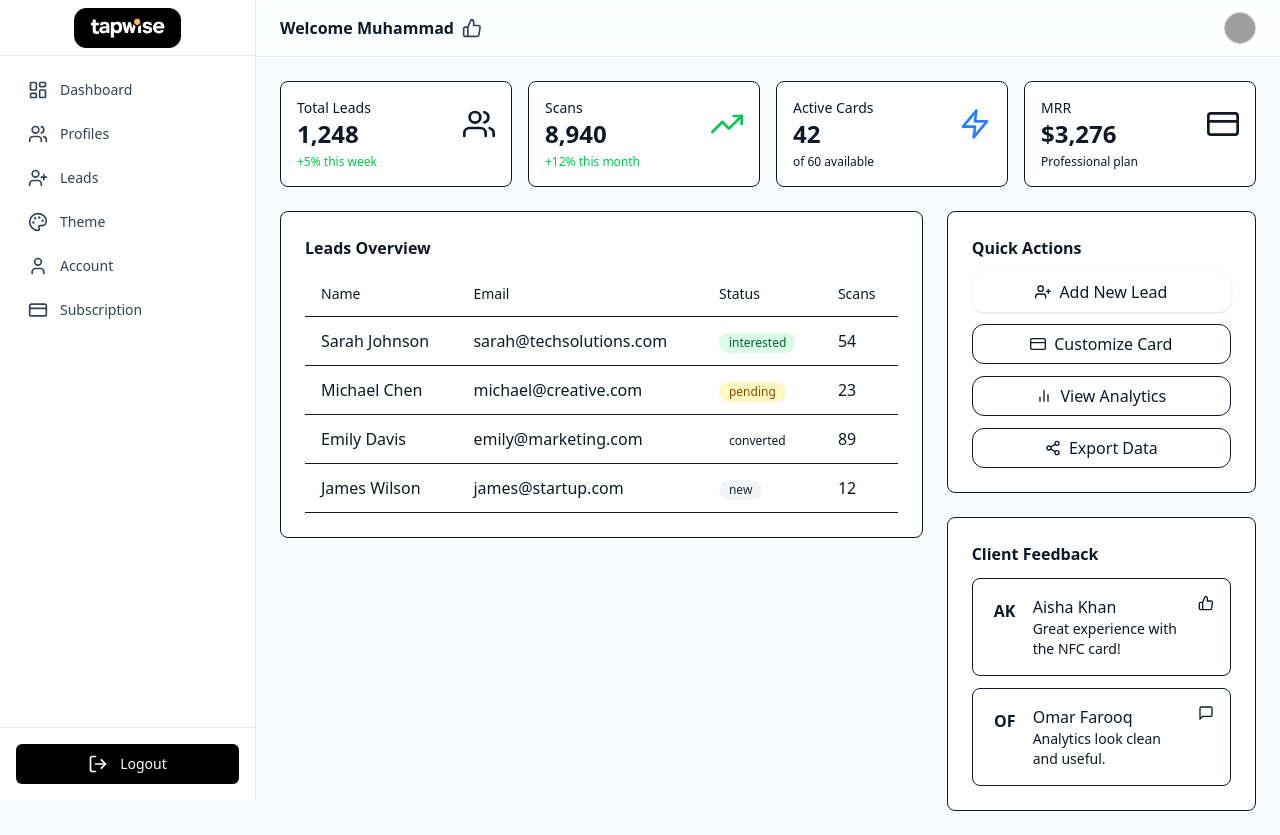
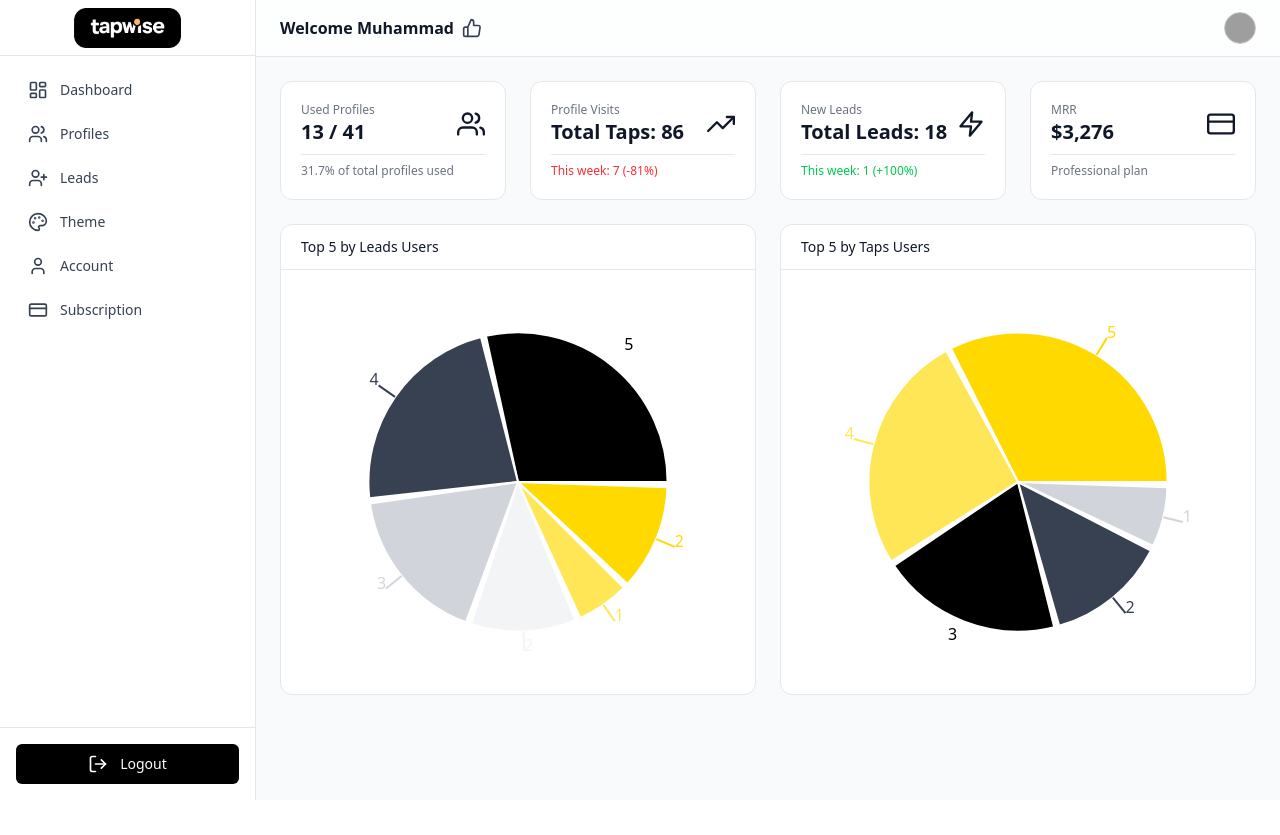
Before and after one commit to iahmadiqbal/TAPWISE-DASHBOARD, a Next.js app: page / in a window 1280 px wide. After the commit the page ends 800 px from the top, so only its background shows below. Built offline with nearby package versions, Linux system fonts and the light colour scheme; grey boxes are pictures that could not be loaded.

Commit message:
dashboard component updated

```diff
--- a/package.json
+++ b/package.json
@@ -9,10 +9,12 @@
     "lint": "eslint"
   },
   "dependencies": {
+    "chart.js": "^4.5.0",
     "next": "15.5.0",
     "react": "19.1.0",
     "react-dom": "19.1.0",
-    "react-icons": "^5.5.0"
+    "react-icons": "^5.5.0",
+    "recharts": "^3.1.2"
   },
   "devDependencies": {
     "@eslint/eslintrc": "^3",
--- a/src/app/globals.css
+++ b/src/app/globals.css
@@ -5,17 +5,18 @@
     /* Dashboard brand Colors */
     --bg-tapwise-yellow: #FFD900;
     --tapwise-yellow-hover: #ffe657;
-    --tapwise-black: #1E1E1E;
+    --tapwise-black: ##0C0B0B;
     --tapwise-gray: #6B7280;
     --tapwise-border: #C2C2C2;
     --text-color: #22C55E;
     --text-tapwise-yellow: #FFD900;
 
+
     /* Dashboard font  */
     --default-font-family: ui-sans-serif, system-ui, -apple-system, BlinkMacSystemFont, "Segoe UI", Roboto, "Helvetica Neue", Arial, "Noto Sans", sans-serif, "Apple Color Emoji", "Segoe UI Emoji", "Segoe UI Symbol", "Noto Color Emoji";
   }
 
-   /* Apply font to whole body  */
+   /* Apply font to whole body default font family */
   body {
     font-family: var(--default-font-family);
   }
--- a/src/components/dashboard/page.jsx
+++ b/src/components/dashboard/page.jsx
@@ -1,247 +1,173 @@
 "use client";
 
-import React from "react";
-import {
-  FiUsers,
-  FiTrendingUp,
-  FiZap,
-  FiCreditCard,
-  FiUserPlus,
-  FiBarChart2,
-  FiShare2,
-  FiThumbsUp,
-  FiMessageSquare,
-} from "react-icons/fi";
+import React, { useMemo } from "react";
+import { FiUsers, FiTrendingUp, FiZap, FiCreditCard } from "react-icons/fi";
+import { Pie, PieChart, ResponsiveContainer } from "recharts";
 
-/* ---------- Stats Cards ---------- */
-const StatsCards = () => (
-  <div className="grid grid-cols-1 sm:grid-cols-2 lg:grid-cols-4 gap-4">
-    <div className="border border-border rounded-lg bg-white shadow-soft hover:shadow-medium transition-shadow p-4">
-      <div className="flex items-center justify-between">
-        <div className="bg-color-ahmad">
-          <p
-            className="text-sm text-tapwise-gray"
-            style={{ color: "var(--color-tapwise-yellow)" }}
-          >
-            Total Leads
+const DashboardComponents = () => {
+  const { yellow, yellowHover, black, darkGray, gray100, gray200 } =
+    useMemo(() => {
+      if (typeof window === "undefined") {
+        return {
+          yellow: "#FFD900",
+          yellowHover: "#FFE657",
+          black: "#1E1E1E",
+          darkGray: "#374151",
+          gray100: "#F3F4F6",
+          gray200: "#D1D5DB",
+        };
+      }
+      const css = getComputedStyle(document.documentElement);
+      return {
+        yellow: css.getPropertyValue("--bg-tapwise-yellow").trim() || "#FFD900",
+        yellowHover:
+          css.getPropertyValue("--tapwise-yellow-hover").trim() || "#FFE657",
+        black: css.getPropertyValue("--tapwise-black").trim() || "#1E1E1E",
+        darkGray: "#374151",
+        gray100: "#F3F4F6",
+        gray200: "#D1D5DB",
+      };
+    }, []);
+
+  // 🔹 Left Chart: Now has an extra slice with value 2
+  const leadsTop5 = [
+    { name: "Muhammad Ali", value: 5, fill: black },
+    { name: "Sarah J.", value: 4, fill: darkGray },
+    { name: "Michael C.", value: 3, fill: gray200 },
+    { name: "Ayesha K.", value: 2, fill: gray100 },
+    { name: "John S.", value: 1, fill: yellowHover },
+    { name: "Extra User", value: 2, fill: yellow }, // 🔥 Added this slice
+  ];
+
+  const tapsTop5 = [
+    { name: "Tech Corp", value: 5, fill: yellow },
+    { name: "Design Co.", value: 4, fill: yellowHover },
+    { name: "Marketing Pro", value: 3, fill: black },
+    { name: "Creative Studio", value: 2, fill: darkGray },
+    { name: "Blue Ocean", value: 1, fill: gray200 },
+  ];
+
+  return (
+    <div className="space-y-6">
+      {/* 🔹 Stats Boxes (unchanged) */}
+      <div className="grid grid-cols-1 sm:grid-cols-2 lg:grid-cols-4 gap-6">
+        <div className="rounded-xl p-5 border border-gray-200 bg-white shadow-soft hover:shadow-medium transition-shadow">
+          <div className="flex items-center justify-between border-b border-gray-200 pb-2 mb-2">
+            <div>
+              <p className="text-xs text-[var(--tapwise-gray)]">
+                Used Profiles
+              </p>
+              <p className="text-xl font-bold text-[var(--tapwise-black)]">
+                13 / 41
+              </p>
+            </div>
+            <FiUsers className="h-7 w-7 text-tapwise-yellow" />
+          </div>
+          <p className="text-xs text-[var(--tapwise-gray)]">
+            31.7% of total profiles used
           </p>
-          <p className="text-2xl font-bold text-ahmad">1,248</p>
         </div>
-        <FiUsers className="h-8 w-8 text-tapwise-yellow" />
+        <div className="rounded-xl p-5 border border-gray-200 bg-white shadow-soft hover:shadow-medium transition-shadow">
+          <div className="flex items-center justify-between border-b border-gray-200 pb-2 mb-2">
+            <div>
+              <p className="text-xs text-[var(--tapwise-gray)]">
+                Profile Visits
+              </p>
+              <p className="text-xl font-bold text-[var(--tapwise-black)]">
+                Total Taps: 86
+              </p>
+            </div>
+            <FiTrendingUp className="h-7 w-7 text-tapwise-yellow" />
+          </div>
+          <p className="text-xs text-red-500">This week: 7 (-81%)</p>
+        </div>
+        <div className="rounded-xl p-5 border border-gray-200 bg-white shadow-soft hover:shadow-medium transition-shadow">
+          <div className="flex items-center justify-between border-b border-gray-200 pb-2 mb-2">
+            <div>
+              <p className="text-xs text-[var(--tapwise-gray)]">New Leads</p>
+              <p className="text-xl font-bold text-[var(--tapwise-black)]">
+                Total Leads: 18
+              </p>
+            </div>
+            <FiZap className="h-7 w-7 text-tapwise-yellow" />
+          </div>
+          <p className="text-xs text-green-500">This week: 1 (+100%)</p>
+        </div>
+        <div className="rounded-xl p-5 border border-gray-200 bg-white shadow-soft hover:shadow-medium transition-shadow">
+          <div className="flex items-center justify-between border-b border-gray-200 pb-2 mb-2">
+            <div>
+              <p className="text-xs text-[var(--tapwise-gray)]">MRR</p>
+              <p className="text-xl font-bold text-[var(--tapwise-black)]">
+                $3,276
+              </p>
+            </div>
+            <FiCreditCard className="h-7 w-7 text-tapwise-yellow" />
+          </div>
+          <p className="text-xs text-[var(--tapwise-gray)]">
+            Professional plan
+          </p>
+        </div>
       </div>
-      <p className="text-xs text-green-500 mt-1">+5% this week</p>
-    </div>
 
-    <div className="border border-border rounded-lg bg-white shadow-soft hover:shadow-medium transition-shadow p-4">
-      <div className="flex items-center justify-between">
-        <div>
-          <p className="text-sm text-tapwise-gray">Scans</p>
-          <p className="text-2xl font-bold text-tapwise-black">8,940</p>
-        </div>
-        <FiTrendingUp className="h-8 w-8 text-green-500" />
-      </div>
-      <p className="text-xs text-green-500 mt-1">+12% this month</p>
-    </div>
-
-    <div className="border border-border rounded-lg bg-white shadow-soft hover:shadow-medium transition-shadow p-4">
-      <div className="flex items-center justify-between">
-        <div>
-          <p className="text-sm text-tapwise-gray">Active Cards</p>
-          <p className="text-2xl font-bold text-tapwise-black">42</p>
-        </div>
-        <FiZap className="h-8 w-8 text-blue-500" />
-      </div>
-      <p className="text-xs text-tapwise-gray mt-1">of 60 available</p>
-    </div>
-
-    <div className="border border-border rounded-lg bg-white shadow-soft hover:shadow-medium transition-shadow p-4">
-      <div className="flex items-center justify-between">
-        <div>
-          <p className="text-sm text-tapwise-gray">MRR</p>
-          <p className="text-2xl font-bold text-tapwise-black">$3,276</p>
-        </div>
-        <FiCreditCard className="h-8 w-8" />
-      </div>
-      <p className="text-xs text-tapwise-gray mt-1">Professional plan</p>
-    </div>
-  </div>
-);
-
-/* ---------- Leads Overview ---------- */
-const LeadsOverview = () => (
-  <div className="border border-border rounded-lg bg-white shadow-soft hover:shadow-medium transition-shadow">
-    <div className="p-6 pb-3">
-      <h3 className="text-tapwise-black font-semibold">Leads Overview</h3>
-    </div>
-    <div className="p-6 pt-0">
-      <div className="overflow-x-auto">
-        <table className="w-full">
-          <thead>
-            <tr className="border-b border-border">
-              <th className="text-left py-3 px-4 text-sm font-medium text-tapwise-gray">
-                Name
-              </th>
-              <th className="text-left py-3 px-4 text-sm font-medium text-tapwise-gray">
-                Email
-              </th>
-              <th className="text-left py-3 px-4 text-sm font-medium text-tapwise-gray">
-                Status
-              </th>
-              <th className="text-left py-3 px-4 text-sm font-medium text-tapwise-gray">
-                Scans
-              </th>
-            </tr>
-          </thead>
-          <tbody>
-            {[
-              {
-                n: "Sarah Johnson",
-                e: "sarah@techsolutions.com",
-                s: "interested",
-                c: 54,
-              },
-              {
-                n: "Michael Chen",
-                e: "michael@creative.com",
-                s: "pending",
-                c: 23,
-              },
-              {
-                n: "Emily Davis",
-                e: "emily@marketing.com",
-                s: "converted",
-                c: 89,
-              },
-              { n: "James Wilson", e: "james@startup.com", s: "new", c: 12 },
-            ].map((r, i) => (
-              <tr
-                key={i}
-                className="border-b border-border hover:bg-tapwise-gray-light"
-              >
-                <td className="py-3 px-4 font-medium text-tapwise-black">
-                  {r.n}
-                </td>
-                <td className="py-3 px-4 text-tapwise-gray">{r.e}</td>
-                <td className="py-3 px-4">
-                  <span
-                    className={`inline-flex items-center rounded-full px-2.5 py-0.5 text-xs font-medium ${
-                      r.s === "converted"
-                        ? "bg-tapwise-yellow text-tapwise-black"
-                        : r.s === "interested"
-                        ? "bg-green-100 text-green-800"
-                        : r.s === "pending"
-                        ? "bg-yellow-100 text-yellow-800"
-                        : "bg-gray-100 text-gray-800"
-                    }`}
-                  >
-                    {r.s}
-                  </span>
-                </td>
-                <td className="py-3 px-4 text-tapwise-gray">{r.c}</td>
-              </tr>
-            ))}
-          </tbody>
-        </table>
-      </div>
-    </div>
-  </div>
-);
-
-/* ---------- Quick Actions ---------- */
-
-/* ---------- Quick Actions (updated loveable) ---------- */
-const QuickActions = () => (
-  <div className="border border-border rounded-lg bg-white shadow-soft hover:shadow-medium transition-shadow">
-    <div className="p-6 pb-3">
-      <h3 className="text-tapwise-black font-semibold">Quick Actions</h3>
-    </div>
-
-    <div className="p-6 pt-0 grid gap-3">
-      {/* 1 - Add New Lead */}
-      <button className="w-full inline-flex items-center justify-center h-10 px-5 rounded-xl bg-tapwise-yellow text-tapwise-black font-medium shadow-sm hover:bg-tapwise-yellow-hover hover:shadow transition-all">
-        <FiUserPlus className="h-4 w-4 mr-2" />
-        Add New Lead
-      </button>
-
-      {/* 2 - Customize Card */}
-      <button className="w-full inline-flex items-center justify-center h-10 px-5 rounded-xl border border-border text-tapwise-black hover:bg-tapwise-gray-light/60 transition-colors">
-        <FiCreditCard className="h-4 w-4 mr-2" />
-        Customize Card
-      </button>
-
-      {/* 3 - View Analytics */}
-      <button className="w-full inline-flex items-center justify-center h-10 px-5 rounded-xl border border-border text-tapwise-black hover:bg-tapwise-gray-light/60 transition-colors">
-        <FiBarChart2 className="h-4 w-4 mr-2" />
-        View Analytics
-      </button>
-
-      {/* 4 - Export Data */}
-      <button className="w-full inline-flex items-center justify-center h-10 px-5 rounded-xl border border-border text-tapwise-black hover:bg-tapwise-gray-light/60 transition-colors">
-        <FiShare2 className="h-4 w-4 mr-2" />
-        Export Data
-      </button>
-    </div>
-  </div>
-);
-
-/* ---------- Client Feedback ---------- */
-const ClientFeedback = () => (
-  <div className="border border-border rounded-lg bg-white shadow-soft hover:shadow-medium transition-shadow">
-    <div className="p-6 pb-3">
-      <h3 className="text-tapwise-black font-semibold">Client Feedback</h3>
-    </div>
-    <div className="p-6 pt-0 space-y-3">
-      {[
-        {
-          name: "Aisha Khan",
-          msg: "Great experience with the NFC card!",
-          icon: <FiThumbsUp className="h-4 w-4" />,
-        },
-        {
-          name: "Omar Farooq",
-          msg: "Analytics look clean and useful.",
-          icon: <FiMessageSquare className="h-4 w-4" />,
-        },
-      ].map((f, i) => (
-        <div key={i} className="p-4 border border-border rounded-lg">
-          <div className="flex items-start space-x-3">
-            <div className="w-8 h-8 rounded-full bg-tapwise-yellow flex items-center justify-center text-tapwise-black font-semibold">
-              {f.name
-                .split(" ")
-                .map((n) => n[0])
-                .join("")}
+      {/* 🔹 Charts */}
+      <section className="grid grid-cols-1 md:grid-cols-2 gap-6">
+        {/* Left Chart */}
+        <div className="rounded-xl border border-gray-200 bg-white shadow-soft hover:shadow-medium transition-shadow">
+          <div className="flex items-center justify-between border-b border-gray-200 px-5 py-3">
+            <h3 className="text-sm font-medium text-[var(--tapwise-black)]">
+              Top 5 by Leads Users
+            </h3>
+          </div>
+          <div className="p-5">
+            <div className="w-full h-64 sm:h-72 lg:h-80 xl:h-96">
+              <ResponsiveContainer width="100%" height="100%">
+                <PieChart>
+                  <Pie
+                    data={leadsTop5}
+                    dataKey="value"
+                    nameKey="name"
+                    outerRadius="80%"
+                    paddingAngle={2}
+                    stroke="#fff"
+                    strokeWidth={2}
+                    label
+                  />
+                </PieChart>
+              </ResponsiveContainer>
             </div>
-            <div className="flex-1">
-              <p className="font-medium text-tapwise-black">{f.name}</p>
-              <p className="text-sm text-tapwise-gray">{f.msg}</p>
-            </div>
-            <div className="text-tapwise-gray">{f.icon}</div>
           </div>
         </div>
-      ))}
-    </div>
-  </div>
-);
 
-/* ---------- Main Dashboard Page ---------- */
-const DashboardComponents = () => {
-  return (
-    <div className="space-y-6">
-      {/* Stats Cards */}
-      <StatsCards />
+        {/* Right Chart */}
+        <div className="rounded-xl border border-gray-200 bg-white shadow-soft hover:shadow-medium transition-shadow">
+          <div className="flex items-center justify-between border-b border-gray-200 px-5 py-3">
+            <h3 className="text-sm font-medium text-[var(--tapwise-black)]">
+              Top 5 by Taps Users
+            </h3>
+          </div>
+          <div className="p-5">
+            <div className="w-full h-64 sm:h-72 lg:h-80 xl:h-96">
+              <ResponsiveContainer width="100%" height="100%">
+                <PieChart>
+                  <Pie
+                    data={tapsTop5}
+                    dataKey="value"
+                    nameKey="name"
+                    outerRadius="80%"
+                    paddingAngle={2}
+                    stroke="#fff"
+                    strokeWidth={2}
+                    label
+                  />
+                </PieChart>
+              </ResponsiveContainer>
+            </div>
+          </div>
+        </div>
+      </section>
 
-      {/* Main Content Grid */}
-      <div className="grid grid-cols-1 lg:grid-cols-3 gap-6">
-        {/* Left Column */}
-        <div className="lg:col-span-2 space-y-6">
-          <LeadsOverview />
-        </div>
-
-        {/* Right Column */}
-        <div className="space-y-6">
-          <QuickActions />
-          <ClientFeedback />
-        </div>
+      <div className="flex">
+        <div></div>
       </div>
     </div>
   );
```
Also changed, not shown: 1 other file (tests, documents, lock files or other folders).
